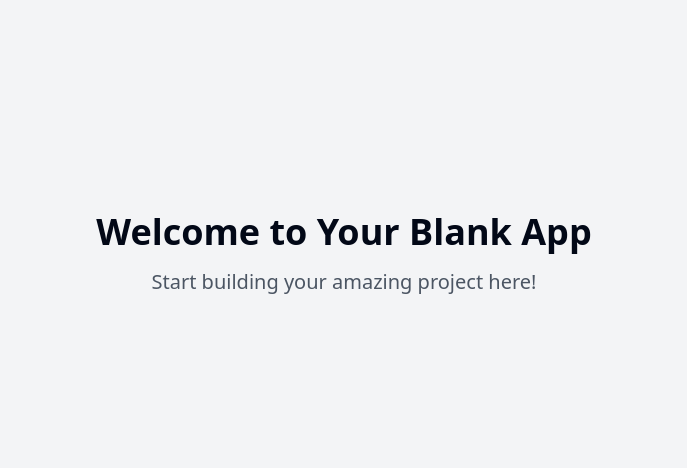
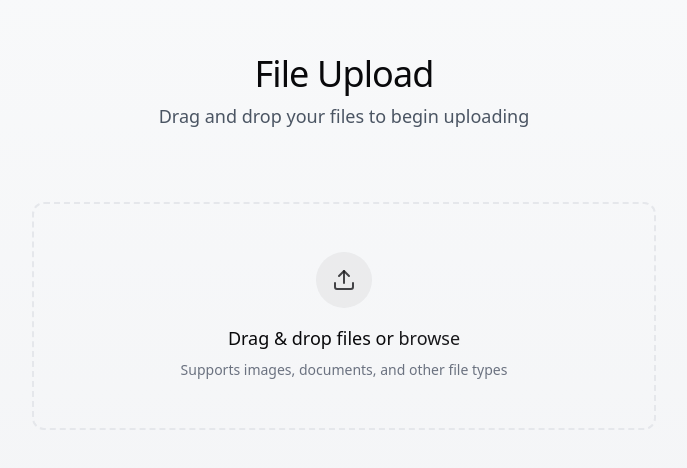
Before and after one commit to calvinbeighle/dropzone-garden, a React (Vite) app: page / in a window 1280 px wide. Shown: the part 146-614 px from the top of the page, without its empty margins (296-983 px from the left). Built offline with nearby package versions, Linux system fonts and the light colour scheme.

Commit message:
Improve file upload UI
Improve the UI of the file upload functionality.  This includes visual and potentially functional changes to enhance the user experience.

```diff
--- /dev/null
+++ b/src/components/FileUpload.tsx
@@ -0,0 +1,184 @@
+
+import React, { useCallback, useState } from 'react';
+import { useToast } from "@/hooks/use-toast";
+import { Upload, File, AlertCircle, Loader2, CheckCircle2 } from 'lucide-react';
+import { Progress } from "@/components/ui/progress";
+
+type FileStatus = 'idle' | 'uploading' | 'success' | 'error';
+
+interface FileInfo {
+  file: File;
+  progress: number;
+  status: FileStatus;
+}
+
+const FileUpload = () => {
+  const [files, setFiles] = useState<FileInfo[]>([]);
+  const [isDragging, setIsDragging] = useState(false);
+  const { toast } = useToast();
+
+  const handleDrag = useCallback((e: React.DragEvent) => {
+    e.preventDefault();
+    e.stopPropagation();
+    if (e.type === 'dragenter' || e.type === 'dragover') {
+      setIsDragging(true);
+    } else if (e.type === 'dragleave') {
+      setIsDragging(false);
+    }
+  }, []);
+
+  const updateFileProgress = (fileName: string, progress: number) => {
+    setFiles(prev =>
+      prev.map(fileInfo =>
+        fileInfo.file.name === fileName
+          ? { ...fileInfo, progress }
+          : fileInfo
+      )
+    );
+  };
+
+  const updateFileStatus = (fileName: string, status: FileStatus) => {
+    setFiles(prev =>
+      prev.map(fileInfo =>
+        fileInfo.file.name === fileName
+          ? { ...fileInfo, status }
+          : fileInfo
+      )
+    );
+  };
+
+  const handleDrop = useCallback((e: React.DragEvent) => {
+    e.preventDefault();
+    e.stopPropagation();
+    setIsDragging(false);
+
+    const droppedFiles = Array.from(e.dataTransfer.files);
+    handleFiles(droppedFiles);
+  }, []);
+
+  const handleFileSelect = (e: React.ChangeEvent<HTMLInputElement>) => {
+    if (e.target.files) {
+      const selectedFiles = Array.from(e.target.files);
+      handleFiles(selectedFiles);
+    }
+  };
+
+  const handleFiles = (newFiles: File[]) => {
+    const fileInfos: FileInfo[] = newFiles.map(file => ({
+      file,
+      progress: 0,
+      status: 'idle'
+    }));
+
+    setFiles(prev => [...prev, ...fileInfos]);
+
+    fileInfos.forEach(fileInfo => {
+      simulateFileUpload(fileInfo.file);
+    });
+  };
+
+  const simulateFileUpload = (file: File) => {
+    updateFileStatus(file.name, 'uploading');
+
+    let progress = 0;
+    const interval = setInterval(() => {
+      progress += 5;
+      updateFileProgress(file.name, progress);
+
+      if (progress >= 100) {
+        clearInterval(interval);
+        updateFileStatus(file.name, 'success');
+        toast({
+          title: "Upload Complete",
+          description: `${file.name} has been uploaded successfully.`,
+        });
+      }
+    }, 100);
+  };
+
+  const getStatusIcon = (status: FileStatus) => {
+    switch (status) {
+      case 'uploading':
+        return <Loader2 className="h-4 w-4 animate-spin" />;
+      case 'success':
+        return <CheckCircle2 className="h-4 w-4 text-green-500" />;
+      case 'error':
+        return <AlertCircle className="h-4 w-4 text-red-500" />;
+      default:
+        return <File className="h-4 w-4" />;
+    }
+  };
+
+  return (
+    <div className="w-full max-w-2xl mx-auto p-6 space-y-6">
+      <div
+        className={`relative rounded-lg border-2 border-dashed p-12 transition-all duration-300 ease-in-out ${
+          isDragging
+            ? 'border-primary bg-primary/5 scale-[1.02]'
+            : 'border-gray-200 hover:border-primary/50 hover:bg-gray-50'
+        }`}
+        onDragEnter={handleDrag}
+        onDragLeave={handleDrag}
+        onDragOver={handleDrag}
+        onDrop={handleDrop}
+      >
+        <input
+          type="file"
+          multiple
+          className="hidden"
+          onChange={handleFileSelect}
+          id="fileInput"
+        />
+
+        <label
+          htmlFor="fileInput"
+          className="flex flex-col items-center justify-center gap-4 cursor-pointer"
+        >
+          <div className="p-4 rounded-full bg-primary/5">
+            <Upload className="h-6 w-6 text-primary/80" />
+          </div>
+          <div className="text-center space-y-2">
+            <h3 className="text-lg font-medium">
+              Drag & drop files or <span className="text-primary hover:underline">browse</span>
+            </h3>
+            <p className="text-sm text-gray-500">
+              Supports images, documents, and other file types
+            </p>
+          </div>
+        </label>
+      </div>
+
+      {files.length > 0 && (
+        <div className="space-y-4 animate-fadeIn">
+          {files.map((fileInfo, index) => (
+            <div
+              key={fileInfo.file.name + index}
+              className="glass rounded-lg p-4 transition-all duration-300"
+            >
+              <div className="flex items-center gap-4">
+                {getStatusIcon(fileInfo.status)}
+                <div className="flex-1 min-w-0">
+                  <p className="text-sm font-medium truncate">
+                    {fileInfo.file.name}
+                  </p>
+                  <p className="text-xs text-gray-500">
+                    {(fileInfo.file.size / 1024 / 1024).toFixed(2)} MB
+                  </p>
+                </div>
+                <span className="text-xs text-gray-500">
+                  {fileInfo.progress}%
+                </span>
+              </div>
+              <Progress
+                value={fileInfo.progress}
+                className="h-1 mt-2"
+              />
+            </div>
+          ))}
+        </div>
+      )}
+    </div>
+  );
+};
+
+export default FileUpload;
--- a/src/index.css
+++ b/src/index.css
@@ -1,3 +1,4 @@
+
 @tailwind base;
 @tailwind components;
 @tailwind utilities;
@@ -5,97 +6,43 @@
 @layer base {
   :root {
     --background: 0 0% 100%;
-    --foreground: 222.2 84% 4.9%;
-
+    --foreground: 240 10% 3.9%;
     --card: 0 0% 100%;
-    --card-foreground: 222.2 84% 4.9%;
-
+    --card-foreground: 240 10% 3.9%;
     --popover: 0 0% 100%;
-    --popover-foreground: 222.2 84% 4.9%;
-
-    --primary: 222.2 47.4% 11.2%;
-    --primary-foreground: 210 40% 98%;
-
-    --secondary: 210 40% 96.1%;
-    --secondary-foreground: 222.2 47.4% 11.2%;
-
-    --muted: 210 40% 96.1%;
-    --muted-foreground: 215.4 16.3% 46.9%;
-
-    --accent: 210 40% 96.1%;
-    --accent-foreground: 222.2 47.4% 11.2%;
-
+    --popover-foreground: 240 10% 3.9%;
+    --primary: 240 5.9% 10%;
+    --primary-foreground: 0 0% 98%;
+    --secondary: 240 4.8% 95.9%;
+    --secondary-foreground: 240 5.9% 10%;
+    --muted: 240 4.8% 95.9%;
+    --muted-foreground: 240 3.8% 46.1%;
+    --accent: 240 4.8% 95.9%;
+    --accent-foreground: 240 5.9% 10%;
     --destructive: 0 84.2% 60.2%;
-    --destructive-foreground: 210 40% 98%;
-
-    --border: 214.3 31.8% 91.4%;
-    --input: 214.3 31.8% 91.4%;
-    --ring: 222.2 84% 4.9%;
-
-    --radius: 0.5rem;
-
-    --sidebar-background: 0 0% 98%;
-
-    --sidebar-foreground: 240 5.3% 26.1%;
-
-    --sidebar-primary: 240 5.9% 10%;
-
-    --sidebar-primary-foreground: 0 0% 98%;
-
-    --sidebar-accent: 240 4.8% 95.9%;
-
-    --sidebar-accent-foreground: 240 5.9% 10%;
-
-    --sidebar-border: 220 13% 91%;
-
-    --sidebar-ring: 217.2 91.2% 59.8%;
+    --destructive-foreground: 0 0% 98%;
+    --border: 240 5.9% 90%;
+    --input: 240 5.9% 90%;
+    --ring: 240 5.9% 10%;
+    --radius: 0.75rem;
   }
 
-  .dark {
-    --background: 222.2 84% 4.9%;
-    --foreground: 210 40% 98%;
-
-    --card: 222.2 84% 4.9%;
-    --card-foreground: 210 40% 98%;
-
-    --popover: 222.2 84% 4.9%;
-    --popover-foreground: 210 40% 98%;
-
-    --primary: 210 40% 98%;
-    --primary-foreground: 222.2 47.4% 11.2%;
-
-    --secondary: 217.2 32.6% 17.5%;
-    --secondary-foreground: 210 40% 98%;
-
-    --muted: 217.2 32.6% 17.5%;
-    --muted-foreground: 215 20.2% 65.1%;
-
-    --accent: 217.2 32.6% 17.5%;
-    --accent-foreground: 210 40% 98%;
-
-    --destructive: 0 62.8% 30.6%;
-    --destructive-foreground: 210 40% 98%;
-
-    --border: 217.2 32.6% 17.5%;
-    --input: 217.2 32.6% 17.5%;
-    --ring: 212.7 26.8% 83.9%;
-    --sidebar-background: 240 5.9% 10%;
-    --sidebar-foreground: 240 4.8% 95.9%;
-    --sidebar-primary: 224.3 76.3% 48%;
-    --sidebar-primary-foreground: 0 0% 100%;
-    --sidebar-accent: 240 3.7% 15.9%;
-    --sidebar-accent-foreground: 240 4.8% 95.9%;
-    --sidebar-border: 240 3.7% 15.9%;
-    --sidebar-ring: 217.2 91.2% 59.8%;
-  }
-}
-
-@layer base {
   * {
     @apply border-border;
   }
 
   body {
-    @apply bg-background text-foreground;
+    @apply bg-background text-foreground antialiased;
+    font-feature-settings: "rlig" 1, "calt" 1;
   }
 }
+
+@layer utilities {
+  .glass {
+    @apply bg-white/30 backdrop-blur-md border border-white/20 shadow-lg;
+  }
+
+  .shimmer {
+    @apply relative overflow-hidden before:absolute before:inset-0 before:-translate-x-full before:animate-shimmer before:bg-gradient-to-r before:from-transparent before:via-white/20 before:to-transparent;
+  }
+}
--- a/src/pages/Index.tsx
+++ b/src/pages/Index.tsx
@@ -1,11 +1,19 @@
-// Update this page (the content is just a fallback if you fail to update the page)
+
+import FileUpload from '@/components/FileUpload';
 
 const Index = () => {
   return (
-    <div className="min-h-screen flex items-center justify-center bg-gray-100">
-      <div className="text-center">
-        <h1 className="text-4xl font-bold mb-4">Welcome to Your Blank App</h1>
-        <p className="text-xl text-gray-600">Start building your amazing project here!</p>
+    <div className="min-h-screen flex flex-col items-center justify-center bg-gradient-to-b from-gray-50 to-gray-100 p-4">
+      <div className="w-full max-w-4xl">
+        <div className="text-center mb-12 space-y-2">
+          <h1 className="text-4xl font-medium tracking-tight">
+            File Upload
+          </h1>
+          <p className="text-lg text-gray-600">
+            Drag and drop your files to begin uploading
+          </p>
+        </div>
+        <FileUpload />
       </div>
     </div>
   );
```
Also changed, not shown: tailwind.config.ts (+46 -52 lines).
